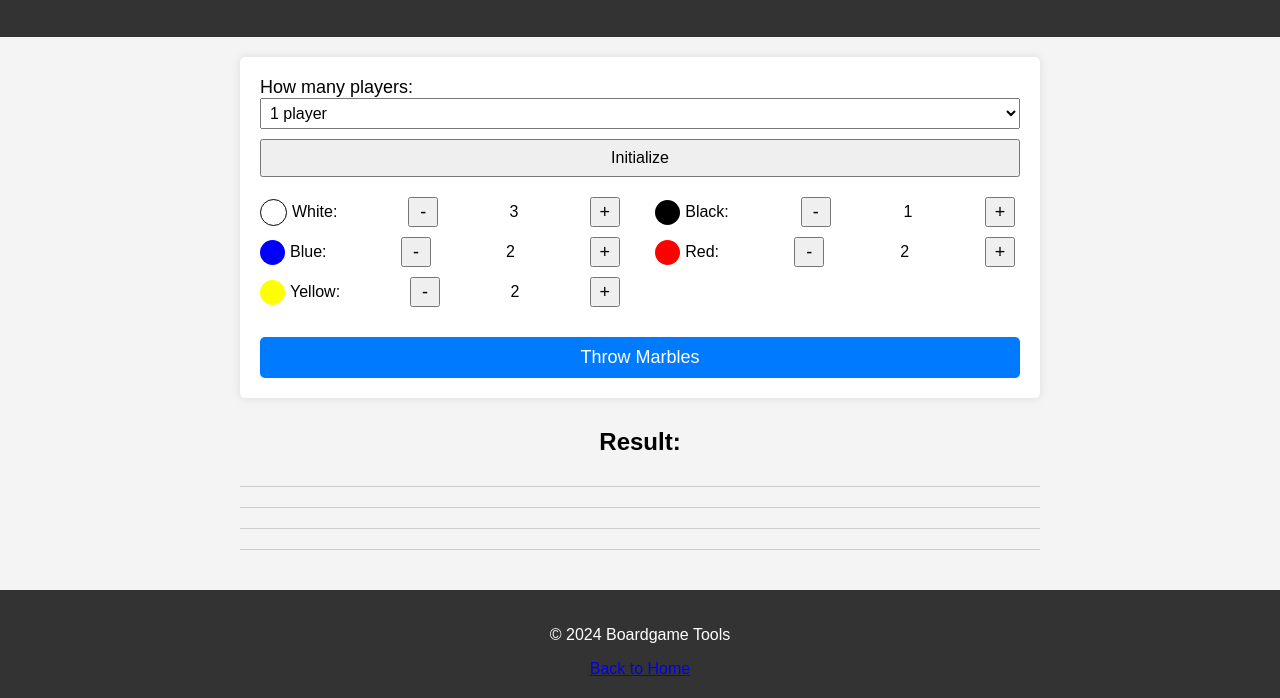
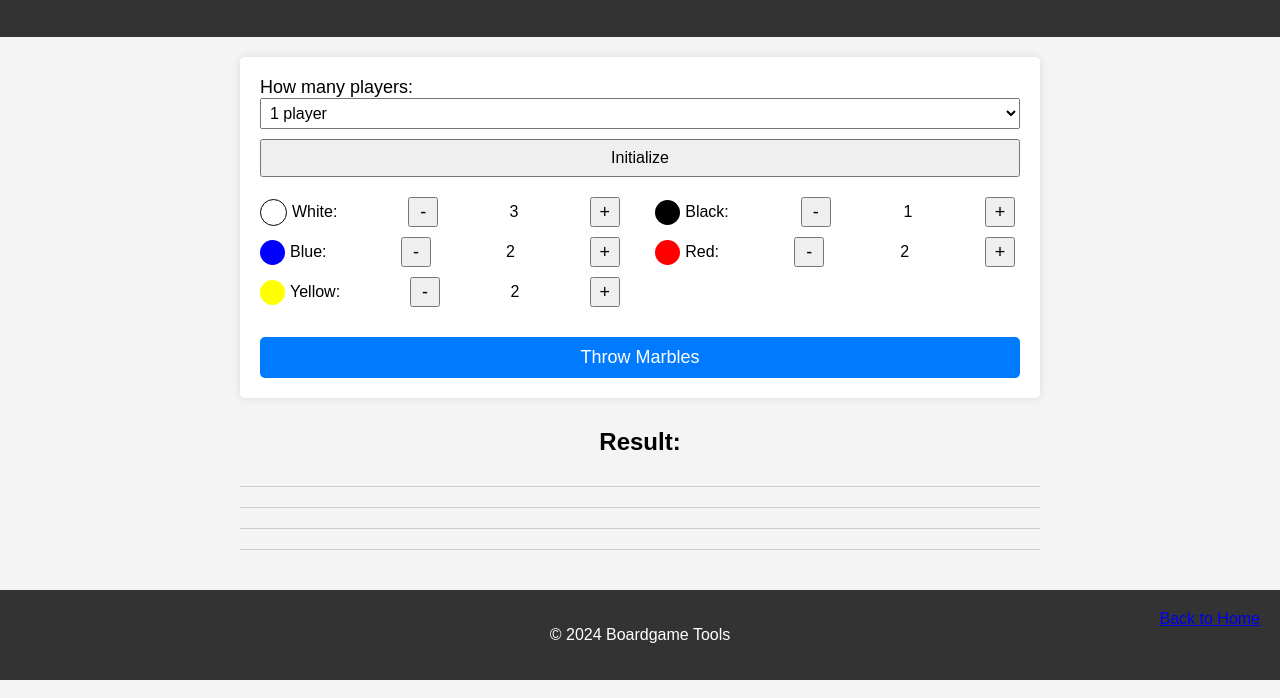
Before and after one commit to zak5325/zak5325.github.io, a plain HTML site: page golem_marble_distribution.html in a window 1280 px wide. Shown: the part 108-806 px from the top of the page. Drawn offline with Linux system fonts and the light colour scheme.

Commit message:
Update styles.css

```diff
--- a/styles.css
+++ b/styles.css
@@ -170,6 +170,17 @@ footer {
     color: #fff;
 }
 
+footer {
+    position: relative;
+}
+
+footer .back-button {
+    position: absolute;
+    top: 20px;
+    right: 20px;
+}
+
+
 /* 响应式设计 */
 @media (max-width: 600px) {
     .player-selection, .counter {
```
